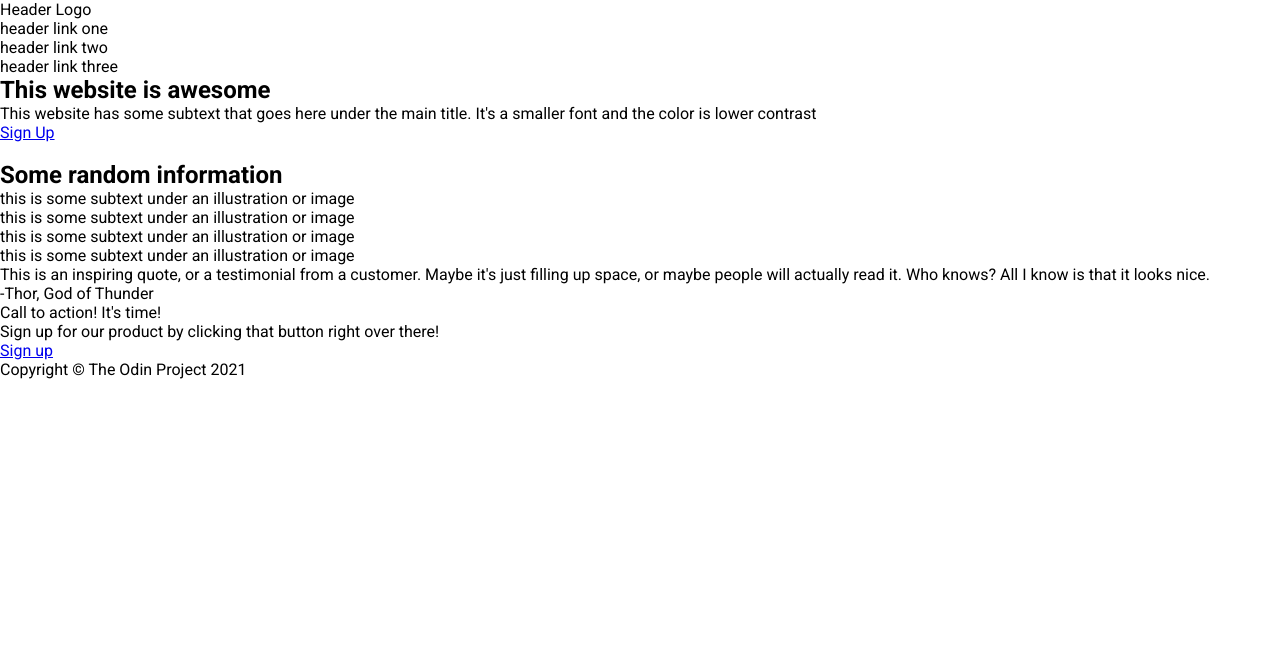
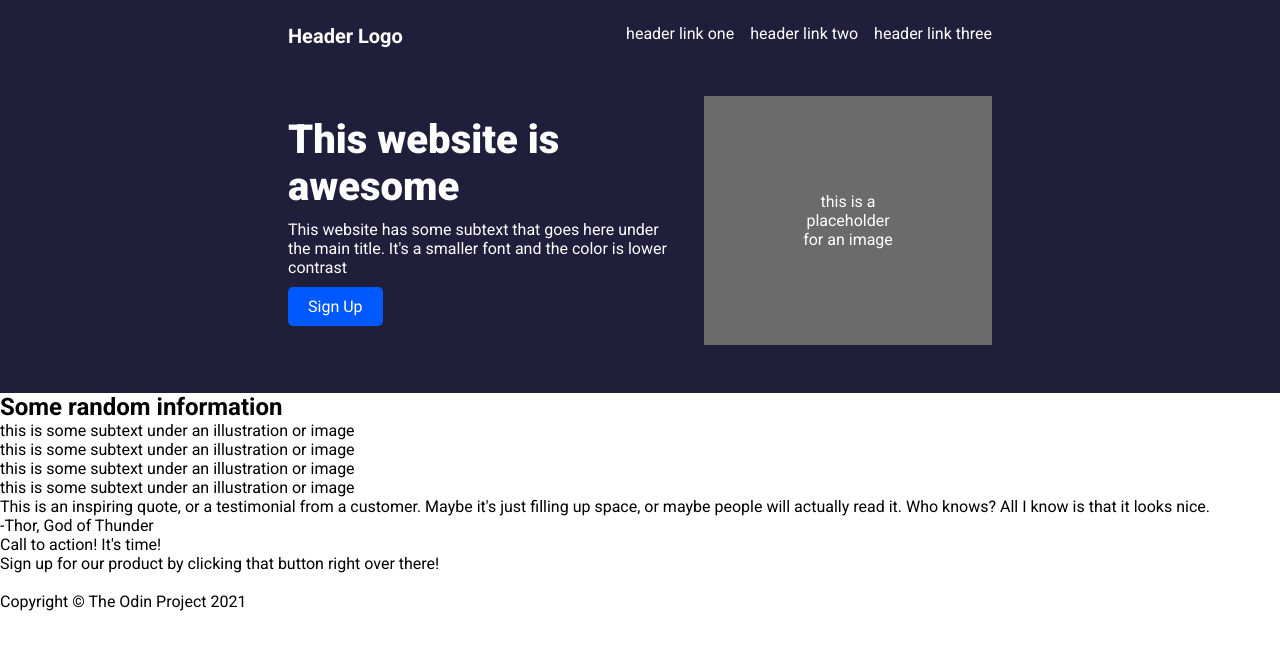
Before and after one commit to sebdoubleu/odin-flex-site-build, a plain HTML site: page index.html in a window 1280 px wide. Drawn offline with Linux system fonts and the light colour scheme.

Commit message:
Style basic hero section

```diff
--- a/css/style.css
+++ b/css/style.css
@@ -14,9 +14,79 @@ body {
 }
 
 .hero-wrapper {
+    color: white;
+    background-color: rgb(31, 31, 60);
+    padding: 1.5rem 18rem 3rem;
+    display: flex;
+    justify-content: space-around;
+    gap: 3rem;
+    flex-direction: column;
+    align-items: center;
 
 }
 
+header {
+    display: flex;
+    align-items: space-between;
+    justify-content: center;
+    flex: 1 1 100%;
+    min-width: 100%;
+}
+header div {
+    margin-right: auto;
+    font-size: 20px;
+    font-weight: 600;
+}
+
+ul {
+    list-style: none;
+    display: flex;
+    justify-content: flex-end;
+    gap: 16px;
+}
+
 .hero-content {
+    display: flex;
+    justify-content: space-between;
+    align-items: center;
+    min-width: 100%;
+    gap: 2rem
+}
 
+
+h1 {
+    font-weight: 800;
+    font-size: 2.5rem;
 }
+
+h2 {
+    font-weight: 600;
+    font-size: 1.5rem;
+}
+
+a {
+    text-decoration: none;
+    color: white;
+}
+
+.placeholder-img {
+    background-color: rgb(107, 107, 107);
+    padding: 6rem;
+    max-width: 50vw;
+    text-align: center;
+    margin-left: auto;
+}
+.hero-left {
+    max-width: 30vw;
+}
+
+.hero-left p {
+    padding: 10px 0;
+}
+
+.sign-up {
+    background-color: rgb(0, 89, 255);
+    padding: 10px 20px;
+    display: inline-block;
+    border-radius: 5px;
+}
--- a/index.html
+++ b/index.html
@@ -28,14 +28,13 @@
                 <div class="hero-left">
                 <h1>This website is awesome</h1>
                 <p>This website has some subtext that goes here under the main title. It's a smaller font and the color is lower contrast</p>
-                <a href="#">Sign Up</a>
+                <a href="#" class="sign-up">Sign Up</a>
                 </div>
 
                 <div class="hero-right">
-                <picture>
-                    <img src="" alt=""
-                    srcset="">
-                </picture>
+                    <div class="placeholder-img">
+                        <p>this is a placeholder for an image</p>
+                    </div>
                 </div>
 
             </div>
```
